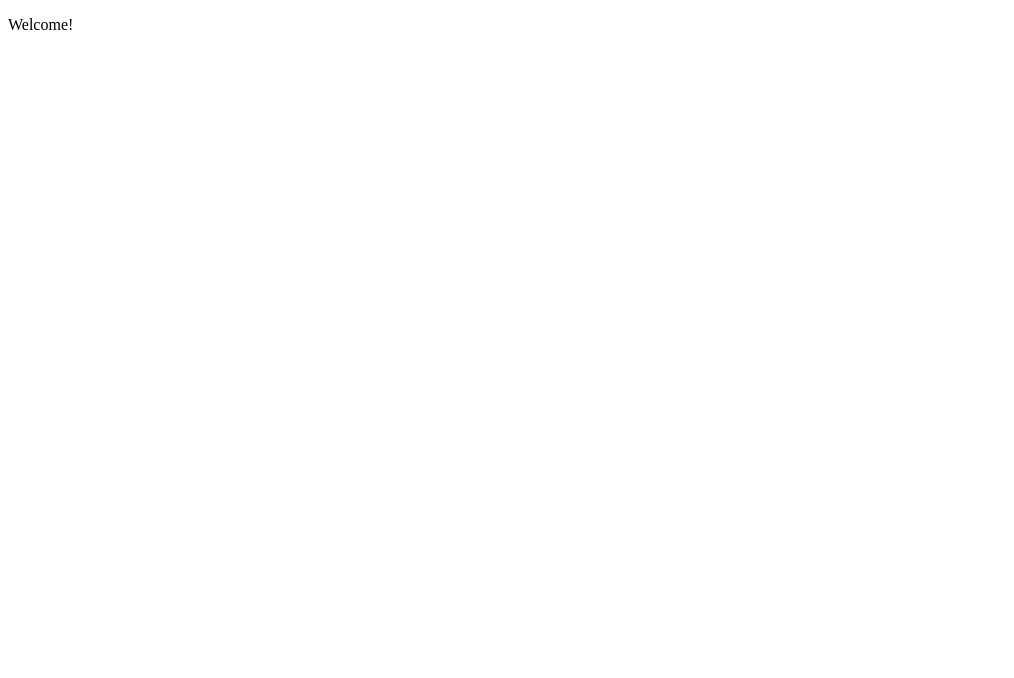
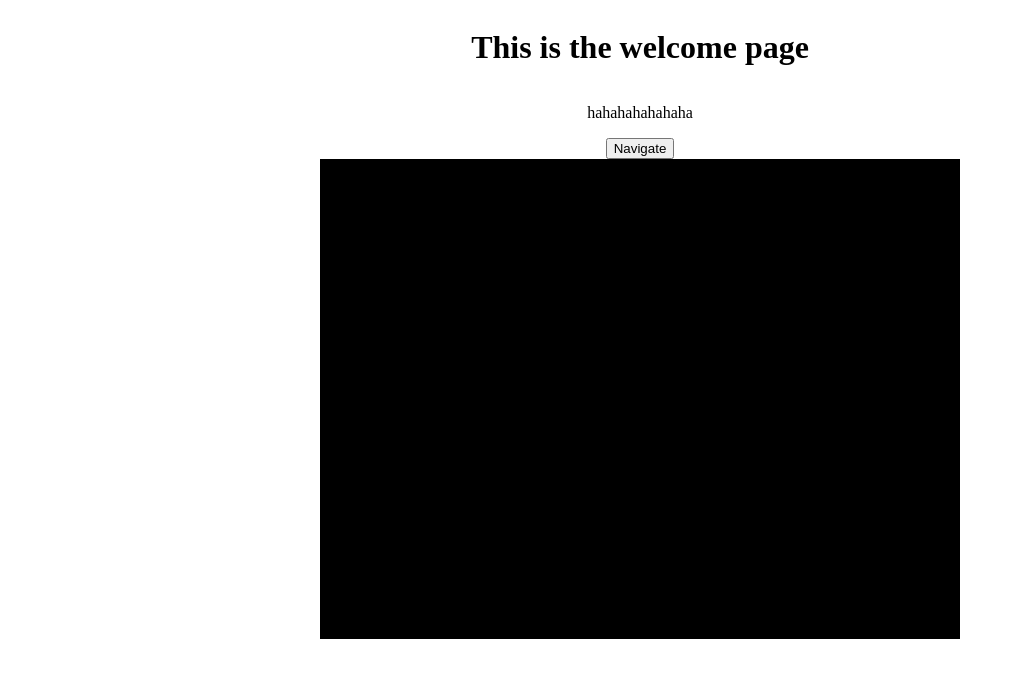
Before and after one commit to AnselSB/website-template, a plain HTML site: page ui/pages/welcome.html in a window 1280 px wide. Shown: the whole page, without its empty margins (0-1014 px from the left). Drawn offline with Linux system fonts and the light colour scheme.

Commit message:
init script/style set up and start adding webgl

```diff
--- /dev/null
+++ b/static/scripts/nav.js
@@ -0,0 +1,37 @@
+const vsSource = `
+    attribute vec4 pos;
+    uniform mat4 model;
+    uniform mat4 project;
+
+    void main (){
+        gl_Position = project * model * model;
+    }
+`;
+
+const fsSource = `
+    void main() {
+        gl_FragColor = vec4(1.0, 1.0, 1.0, 1.0);
+    }
+`;
+
+
+const goNext = (e) =>{
+    window.location = '/test'
+}
+
+function setDeps(){
+    document.getElementById('welcome-p').textContent='hahahahahahaha'
+
+    const canvas = document.querySelector('#gl-canvas');
+    const gl = canvas.getContext("webgl");
+
+    if (gl === undefined) {
+        console.alert('unable to load WebGL. Your browser or machine may not support it.')
+        return;
+    }
+
+    gl.clearColor(0, 0, 0, 1.0);
+    gl.clear(gl.COLOR_BUFFER_BIT);
+}
+
+window.addEventListener('DOMContentLoaded', setDeps)
--- /dev/null
+++ b/static/styles/theme.css
@@ -0,0 +1,5 @@
+.root {
+    flex-direction: column;
+    align-items: center;
+    display: flex;
+}
--- a/ui/pages/welcome.html
+++ b/ui/pages/welcome.html
@@ -3,9 +3,25 @@
   <head>
     <meta charset="utf-8" />
     <meta name="viewport" content="width=device-width" />
+    <link rel="stylesheet" href="../../static/styles/theme.css"/>
+    <script src="../../static/scripts/nav.js"></script>
+    <script
+      src="https://cdnjs.cloudflare.com/ajax/libs/gl-matrix/2.8.1/gl-matrix-min.js"
+      integrity="sha512-zhHQR0/H5SEBL3Wn6yYSaTTZej12z0hVZKOv3TwCUXT1z5qeqGcXJLLrbERYRScEDDpYIJhPC1fk31gqR783iQ=="
+      crossorigin="anonymous"
+      defer></script>
     <title>Welcome Page</title>
   </head>
   <body>
-    <p>Welcome!</p>
+    <div class="root">
+      <div>
+        <h1>This is the welcome page</h1>
+      </div>
+      <div>
+        <p id="welcome-p">Welcome!</p>
+      </div>
+      <button id="nav-button" onclick="goNext()">Navigate</button>
+      <canvas id="gl-canvas" width="640" height="480"></canvas>
+    </div>
   </body>
 </html>
```
Also changed, not shown: ui/styles/theme.css (deleted), 1 other file.
